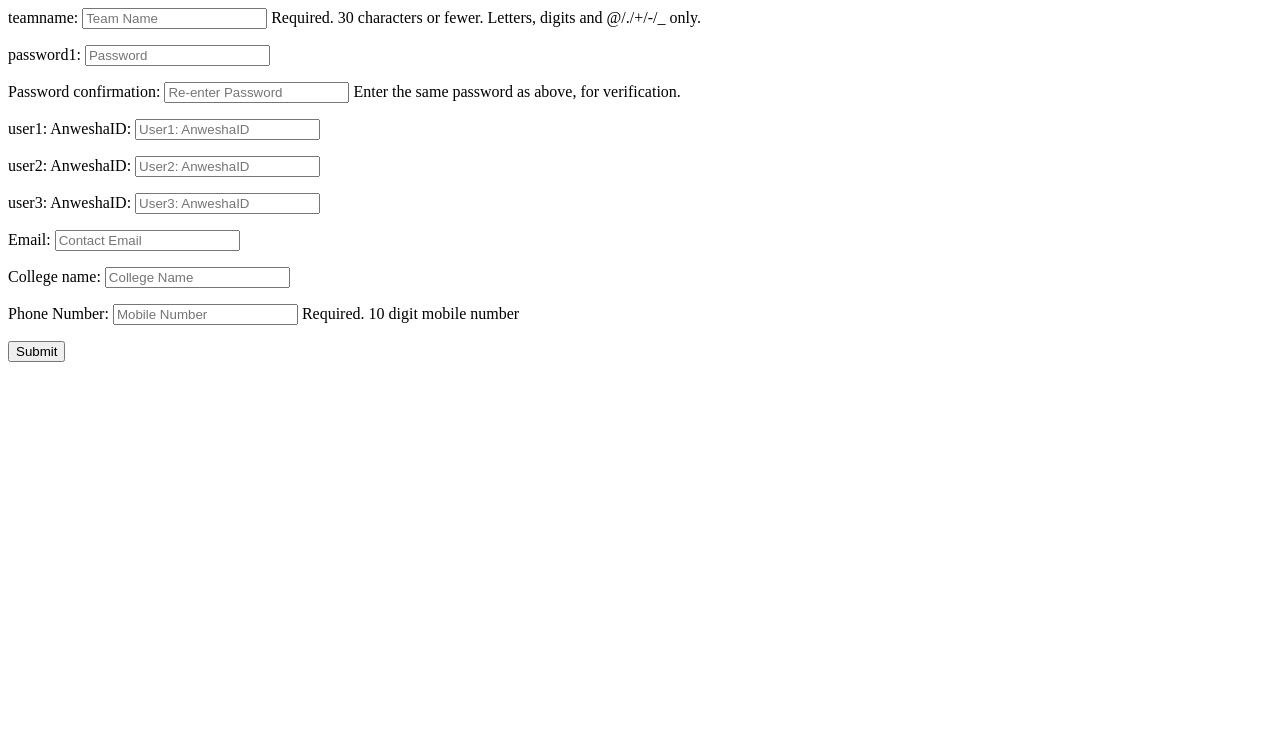
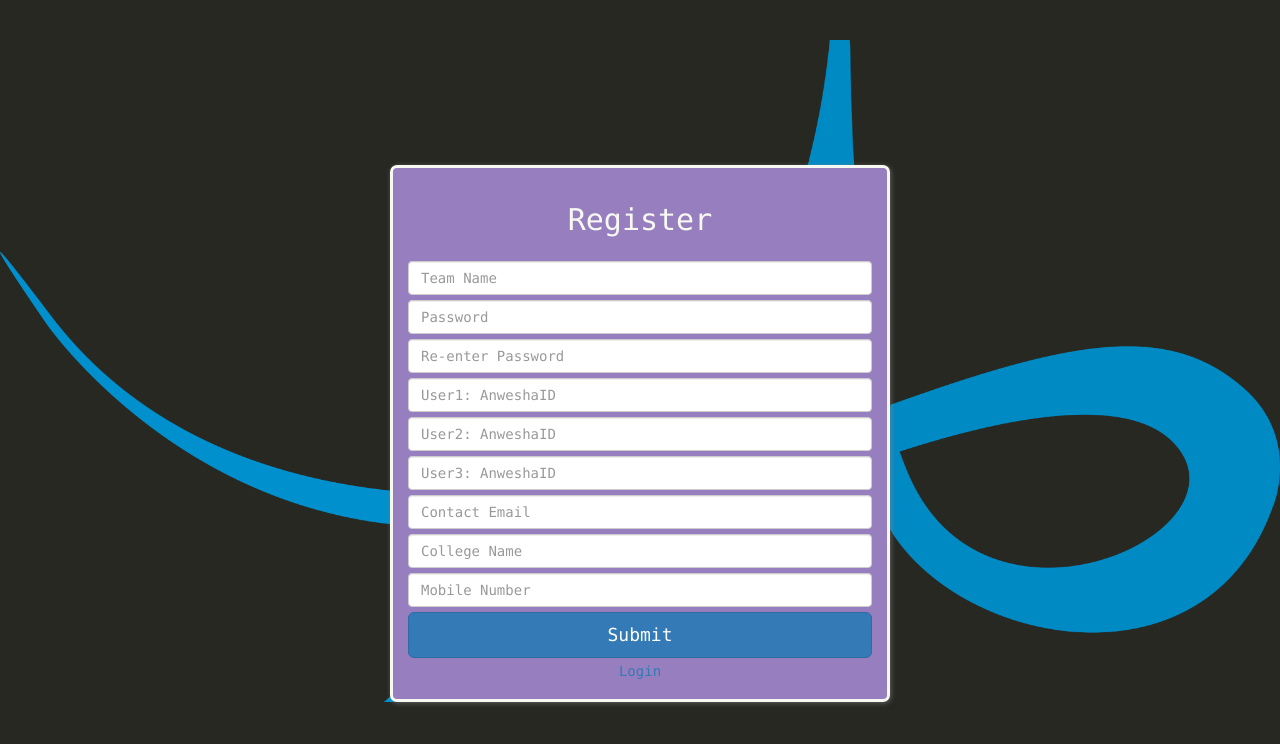
Before and after one commit to anweshaiitp/CaptureTheFlag-dep, a Django app: page /register/ in a window 1280 px wide. Shown: the top 744 px of the page. Run offline with Django 3.2, Linux system fonts and the light colour scheme; parts of the project's set-up code (start-up, migrations or seed data) failed here and were passed over; some libraries are stand-ins or nearby versions.

Commit message:
Login and registration form

```diff
--- a/static/css/style.css
+++ b/static/css/style.css
@@ -51,6 +51,7 @@ body {
 
 .a-register{
   padding:3px;
+  color: #272822;
 }
 
 .info_message {
@@ -162,3 +163,30 @@ body {
     }
 }
 /**************** ***********/
+/******* Registration CSS ******/
+.form-register {
+  max-width: 500px;
+  padding: 15px;
+  margin: 0 auto;
+  border-style: solid;
+  border-radius: 3px;
+  background-color:#967ebf;
+  max-height:55%;
+  margin-top:10%;
+  box-shadow: 1px 1px 5px rgba(136, 136, 136, 0.61);
+  border-radius: 7px;
+  height:100%;
+}
+.form-control-reg {
+  margin-top:5px;
+  margin-bottom:5px;
+}
+.errorlist{
+  color : #ec3533;
+  list-style-type : none;
+}
+.footer-reg{
+  position:absolute;
+  bottom:0px;
+}
+/*******/
--- a/user_session/templates/user_session/login_logout.html
+++ b/user_session/templates/user_session/login_logout.html
@@ -43,7 +43,6 @@
         </div>
         <label for="username" class="sr-only">Team Name</label>
         <input type="text" name="username" value="" id="username" class="form-control" placeholder="Team Name"autofocus>
-
         <label for="password" class="sr-only">Password</label>
         <input type="password" name="password" value="" id="password" class="form-control" placeholder="Password">
         <button class="btn btn-lg btn-primary btn-block" name="login" type="submit">Sign in</button>
--- a/user_session/templates/user_session/register.html
+++ b/user_session/templates/user_session/register.html
@@ -1,5 +1,72 @@
-<form action={% url 'user_session:register' %} method="post">
-    {% csrf_token %}
-    {{ form.as_p }}
-    <input type="submit" value="Submit" />
+<!DOCTYPE html>
+<html lang="en">
+  <head>
+    <meta charset="utf-8">
+    <meta http-equiv="X-UA-Compatible" content="IE=edge">
+    <meta name="viewport" content="width=device-width, initial-scale=1">
+    <!-- @metastableB : The above 3 meta tags *must* come first in the head; any other head content must come *after* these tags -->
+    <meta name="description" content="LeaderBoard for NJACK Capture the Flag">
+    <meta name="author" content="metastableB">
+
+    {% load staticfiles %}
+    <!-- TODO : load favivo -->
+    <link href="{% static 'bootstrap-3.3.6-dist/css/bootstrap.min.css' %}" rel="stylesheet" media="screen">
+    <title>Register</title>
+
+    <!-- IE10 viewport hack for Surface/desktop Windows 8 bug -->
+    <link href="{% static 'css/ie10-viewport-bug-workaround.css' %}" rel="stylesheet">
+
+	<!-- Custom styles for this template -->
+    <link href="{% static 'css/style.css' %}" rel="stylesheet">
+    <!-- HTML5 shim and Respond.js for IE8 support of HTML5 elements and media queries -->
+    <!--[if lt IE 9]>
+      <script src="https://oss.maxcdn.com/html5shiv/3.7.2/html5shiv.min.js"></script>
+      <script src="https://oss.maxcdn.com/respond/1.4.2/respond.min.js"></script>
+    <![endif]-->
+  </head>
+<body class="register-body">
+    <div class="container login-container-bg">
+      <form class="form-register" action="{% url 'user_session:register' %}" method="post">
+      {% csrf_token %}
+        <h2 class="form-signin-heading text-center">Register</h2>
+        <div class="info_message text-center">
+        	{{ form.non_field_errors }}
+        </div>
+        <label for="{{ form.teamname.id_for_label }}" class="sr-only">Team Name</label>
+        {{ form.teamname}}
+        {{ form.teamname.errors}}
+        <label for="{{ form.password1.id_for_label }}" class="sr-only">Password</label>
+        {{ form.password1}}
+        {{ form.password1.errors}}
+        <label for="{{ form.password2.id_for_label }}" class="sr-only">Reenter Password</label>
+        {{ form.password2}}
+        {{ form.password2.errors}}
+        <label for="{{ form.user1.id_for_label }}" class="sr-only">User1: Anwesha ID</label>
+        {{ form.user1}}
+        {{ form.user1.errors}}
+        <label for="{{ form.user2.id_for_label }}" class="sr-only">User2: Anwesha ID</label>
+        {{ form.user2}}
+        {{ form.user2.errors}}
+        <label for="{{ form.user3.id_for_label }}" class="sr-only">User3: Anwesha ID</label>
+        {{ form.user3}}
+        {{ form.user3.errors}}
+        <label for="{{ form.email.id_for_label }}" class="sr-only">Email</label>
+        {{ form.email}}
+        {{ form.email.errors}}
+        <label for="{{ form.college_name.id_for_label }}" class="sr-only">College Name</label>
+        {{ form.college_name}}
+        {{ form.college_name.errors}}
+        <label for="{{ form.mobile_number.id_for_label }}" class="sr-only">Mobile Number</label>
+        {{ form.mobile_number}}
+        {{ form.mobile_number.errors}}
+
+    <input class="btn btn-lg btn-primary btn-block" type="submit" value="Submit" />
+    <div class="a-register  text-center">
+            <a href="{% url 'user_session:login' %}">Login</a>
+    </div>
 </form>
+<!-- footer -->
+
+    <!-- IE10 viewport hack for Surface/desktop Windows 8 bug -->
+    <script src="{% static 'js/ie10-viewport-bug-workaround.js' %}"></script>
+</body>
```
